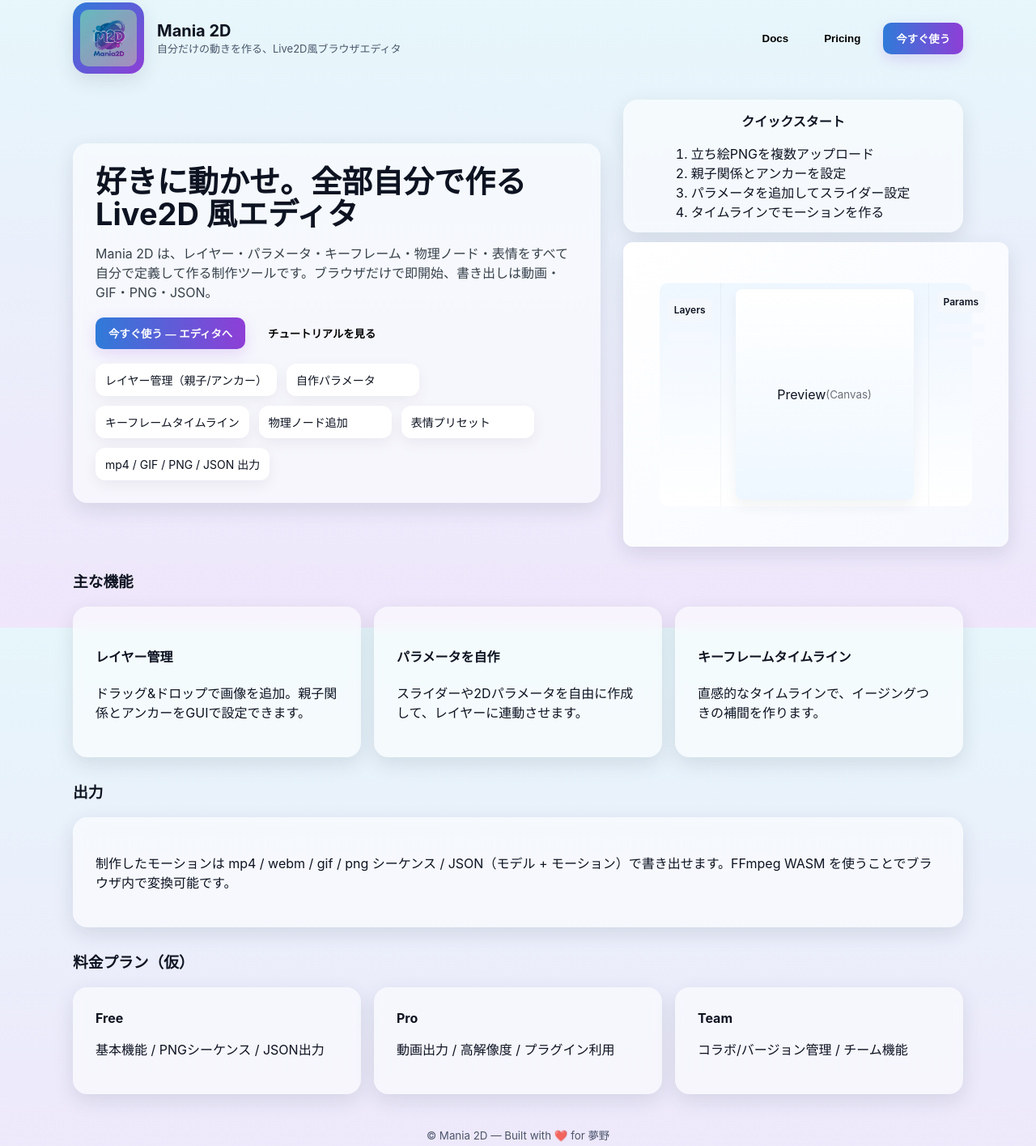
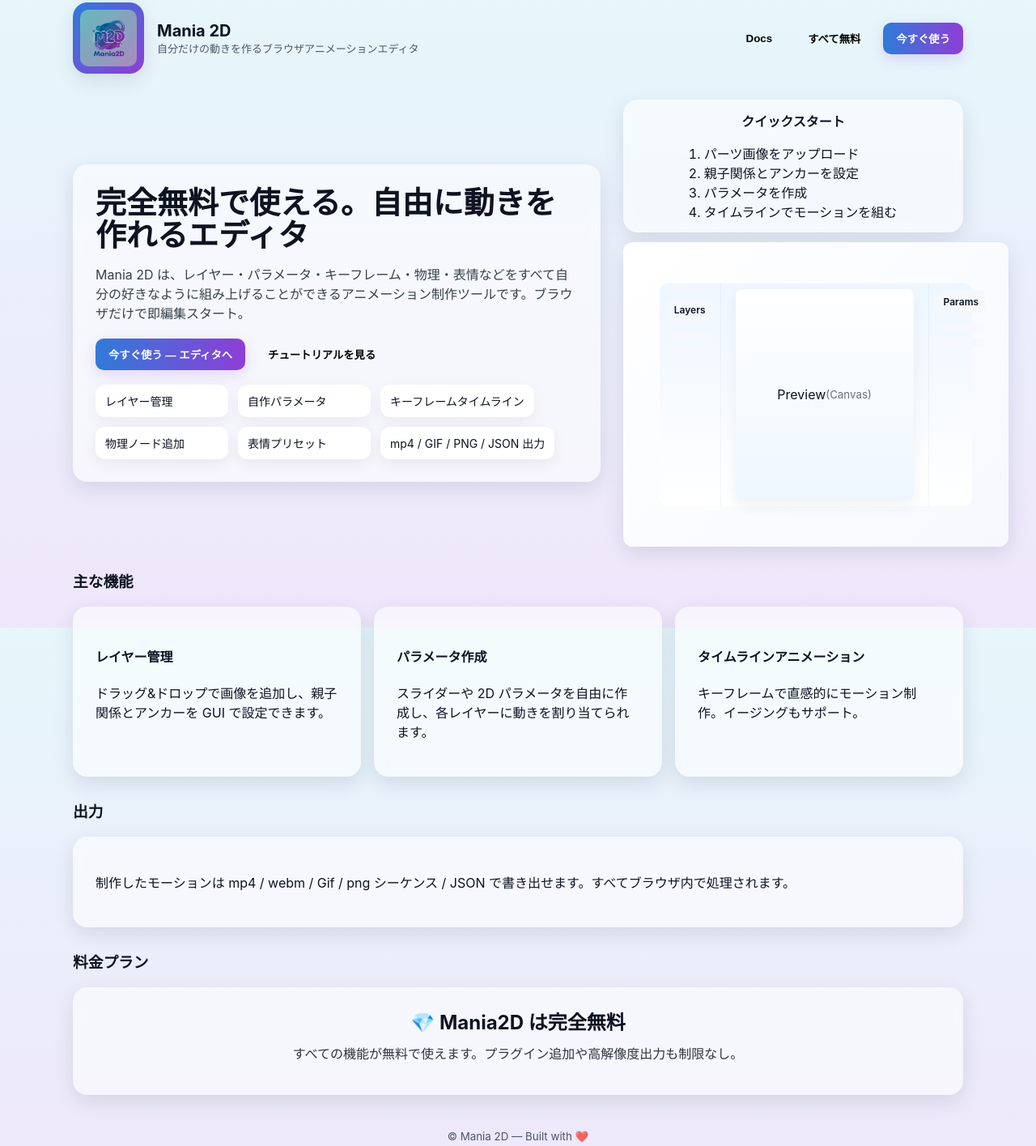
Before and after one commit to obakataro/Mania2D, a plain HTML site: page index.html in a window 1280 px wide. Shown: the part 65-1480 px from the top of the page at 81% size. Drawn offline with Linux system fonts and the light colour scheme.

Commit message:
Update index.html

```diff
--- a/index.html
+++ b/index.html
@@ -15,7 +15,6 @@
     html,body{height:100%;margin:0;background:linear-gradient(180deg,var(--bg1),var(--bg2));color:#0d1321}
     .container{max-width:1100px;margin:40px auto;padding:28px}
 
-    /* Header */
     header{display:flex;align-items:center;justify-content:space-between}
     .brand{display:flex;gap:16px;align-items:center}
     .logo{width:88px;height:88px;display:flex;align-items:center;justify-content:center;border-radius:18px;background:linear-gradient(135deg,var(--accent1),var(--accent2));box-shadow:var(--card-shadow)}
@@ -28,7 +27,6 @@
     .btn-ghost{background:transparent}
     .btn-primary{background:linear-gradient(90deg,var(--accent1),var(--accent2));color:white;box-shadow:0 6px 18px rgba(141,62,214,0.18)}
 
-    /* Hero */
     .hero{display:grid;grid-template-columns:1fr 420px;gap:28px;align-items:center;margin-top:32px}
     .card{background:var(--glass);backdrop-filter: blur(6px);padding:28px;border-radius:18px;box-shadow:var(--card-shadow)}
     .headline{font-size:38px;line-height:1.05;margin:0 0 14px}
@@ -36,7 +34,6 @@
     .features{display:flex;gap:12px;flex-wrap:wrap}
     .feature{background:white;padding:10px 12px;border-radius:12px;min-width:140px;box-shadow:0 6px 18px rgba(18,24,36,0.06);font-size:14px}
 
-    /* Editor preview mock */
     .mock{width:100%;height:320px;border-radius:12px;background:linear-gradient(135deg,#ffffff, #f6f8ff);display:flex;align-items:center;justify-content:center;position:relative;overflow:hidden}
     .mock .screen{width:92%;height:86%;border-radius:10px;background:linear-gradient(180deg,#eef6ff,#fff);box-shadow:inset 0 1px 0 rgba(255,255,255,0.6);display:flex}
     .mock .left{width:22%;border-right:1px solid rgba(20,30,50,0.04);padding:10px}
@@ -44,12 +41,10 @@
     .mock .right{width:18%;border-left:1px solid rgba(20,30,50,0.04);padding:10px}
     .kbd{display:inline-block;padding:6px 8px;border-radius:6px;background:#f4f7fb;font-weight:600;font-size:12px}
 
-    /* sections */
     section {margin-top:28px}
     .grid3{display:grid;grid-template-columns:repeat(3,1fr);gap:16px}
     footer{margin-top:40px;color:#233048;opacity:0.8;text-align:center}
 
-    /* responsive */
     @media (max-width:980px){
       .hero{grid-template-columns:1fr;}
       .mock{height:260px}
@@ -62,17 +57,16 @@
     <header>
       <div class="brand">
         <div class="logo">
-          <!-- Replace src with your logo file -->
           <img src="assets/m2d-logo.png" alt="Mania2D logo" />
         </div>
         <div>
           <h1>Mania 2D</h1>
-          <p>自分だけの動きを作る、Live2D風ブラウザエディタ</p>
+          <p>自分だけの動きを作るブラウザアニメーションエディタ</p>
         </div>
       </div>
       <nav>
         <button class="btn btn-ghost">Docs</button>
-        <button class="btn btn-ghost">Pricing</button>
+        <button class="btn btn-ghost">すべて無料</button>
         <button id="openEditor" class="btn btn-primary">今すぐ使う</button>
       </nav>
     </header>
@@ -80,8 +74,8 @@
     <main>
       <div class="hero">
         <div class="card">
-          <h2 class="headline">好きに動かせ。全部自分で作る Live2D 風エディタ</h2>
-          <p class="lead">Mania 2D は、レイヤー・パラメータ・キーフレーム・物理ノード・表情をすべて自分で定義して作る制作ツールです。ブラウザだけで即開始、書き出しは動画・GIF・PNG・JSON。</p>
+          <h2 class="headline">完全無料で使える。自由に動きを作れるエディタ</h2>
+          <p class="lead">Mania 2D は、レイヤー・パラメータ・キーフレーム・物理・表情などをすべて自分の好きなように組み上げることができるアニメーション制作ツールです。ブラウザだけで即編集スタート。</p>
 
           <div style="display:flex;gap:12px;margin-bottom:18px;">
             <button id="ctaEditor" class="btn btn-primary">今すぐ使う — エディタへ</button>
@@ -89,7 +83,7 @@
           </div>
 
           <div class="features">
-            <div class="feature">レイヤー管理（親子/アンカー）</div>
+            <div class="feature">レイヤー管理</div>
             <div class="feature">自作パラメータ</div>
             <div class="feature">キーフレームタイムライン</div>
             <div class="feature">物理ノード追加</div>
@@ -102,10 +96,10 @@
           <div class="card" style="padding:14px;display:flex;flex-direction:column;gap:10px;align-items:center;justify-content:center;">
             <strong>クイックスタート</strong>
             <ol style="padding-left:18px;margin:6px 0 0 0">
-              <li>立ち絵PNGを複数アップロード</li>
+              <li>パーツ画像をアップロード</li>
               <li>親子関係とアンカーを設定</li>
-              <li>パラメータを追加してスライダー設定</li>
-              <li>タイムラインでモーションを作る</li>
+              <li>パラメータを作成</li>
+              <li>タイムラインでモーションを組む</li>
             </ol>
           </div>
 
@@ -138,15 +132,15 @@
         <div class="grid3">
           <div class="card">
             <h4>レイヤー管理</h4>
-            <p>ドラッグ&ドロップで画像を追加。親子関係とアンカーをGUIで設定できます。</p>
+            <p>ドラッグ&ドロップで画像を追加し、親子関係とアンカーを GUI で設定できます。</p>
           </div>
           <div class="card">
-            <h4>パラメータを自作</h4>
-            <p>スライダーや2Dパラメータを自由に作成して、レイヤーに連動させます。</p>
+            <h4>パラメータ作成</h4>
+            <p>スライダーや 2D パラメータを自由に作成し、各レイヤーに動きを割り当てられます。</p>
           </div>
           <div class="card">
-            <h4>キーフレームタイムライン</h4>
-            <p>直感的なタイムラインで、イージングつきの補間を作ります。</p>
+            <h4>タイムラインアニメーション</h4>
+            <p>キーフレームで直感的にモーション制作。イージングもサポート。</p>
           </div>
         </div>
       </section>
@@ -154,39 +148,27 @@
       <section>
         <h3>出力</h3>
         <div class="card">
-          <p>制作したモーションは mp4 / webm / gif / png シーケンス / JSON（モデル + モーション）で書き出せます。FFmpeg WASM を使うことでブラウザ内で変換可能です。</p>
+          <p>制作したモーションは mp4 / webm / Gif / png シーケンス / JSON で書き出せます。すべてブラウザ内で処理されます。</p>
         </div>
       </section>
 
       <section>
-        <h3>料金プラン（仮）</h3>
-        <div class="grid3">
-          <div class="card">
-            <strong>Free</strong>
-            <p>基本機能 / PNGシーケンス / JSON出力</p>
-          </div>
-          <div class="card">
-            <strong>Pro</strong>
-            <p>動画出力 / 高解像度 / プラグイン利用</p>
-          </div>
-          <div class="card">
-            <strong>Team</strong>
-            <p>コラボ/バージョン管理 / チーム機能</p>
-          </div>
+        <h3>料金プラン</h3>
+        <div class="card" style="text-align:center;padding:24px;">
+          <h2 style="margin:0;">💎 Mania2D は完全無料</h2>
+          <p style="opacity:0.85;margin-top:10px;">すべての機能が無料で使えます。プラグイン追加や高解像度出力も制限なし。</p>
         </div>
       </section>
 
     </main>
 
     <footer>
-      <small>© Mania 2D — Built with ❤️ for 夢野</small>
+      <small>© Mania 2D — Built with ❤️</small>
     </footer>
   </div>
 
   <script>
-    // CTA to editor — change to your real editor path
     function openEditor(){
-      // attempt to open /editor.html in the same host
       window.location.href = '/editor.html';
     }
     document.getElementById('openEditor').addEventListener('click', openEditor);
```
